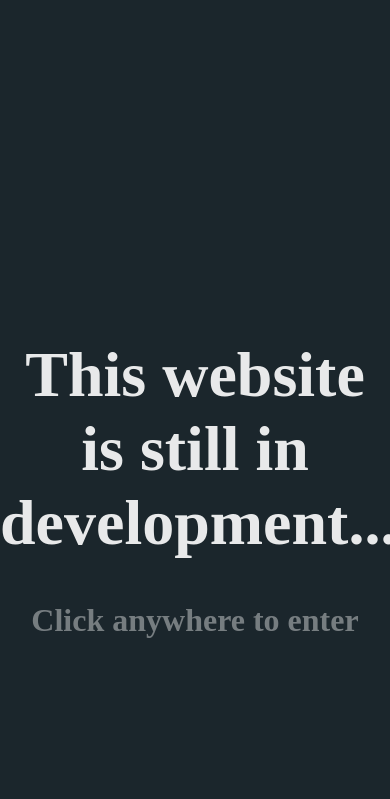
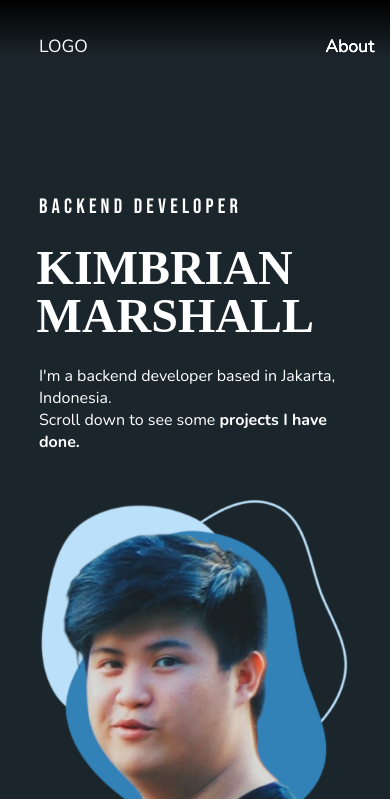
Before and after one commit to cimbraien/cimbraien.id, a plain HTML site: page index.html in a window 390 px wide. Shown: the top 799 px of the page. Drawn offline with nearby package versions, Linux system fonts and the light colour scheme.

Commit message:
Add mobile responsive

```diff
--- a/index.html
+++ b/index.html
@@ -9,11 +9,11 @@
     <link rel="stylesheet" href="./styles/mobile.css" />
     <link rel="stylesheet" href="./styles/indev.css" />
   </head>
-  <body class="no-scroll">
-    <div class="indev">
+  <body>
+    <!-- <div class="indev">
       <p class="indev-message">This website is still in development...</p>
       <p class="enter-message">Click anywhere to enter</p>
-    </div>
+    </div> -->
     <div class="contents">
       <div class="navbar">
         <div class="navbar-items">
--- a/scripts/script.js
+++ b/scripts/script.js
@@ -2,11 +2,19 @@
 const navbuttons = document.querySelectorAll(".navbar-items .sections");
 let activeindex = 0;
 
-const OFFSET = {
+const OFFSET_WEB = {
   about: -1,
   portfolio: 550,
   contact: 1520,
 };
+
+const OFFSET_MOBILE = {
+  about: -1,
+  portfolio: 830,
+  contact: 2150,
+};
+
+const OFFSET = window.innerWidth <= 600 ? OFFSET_MOBILE : OFFSET_WEB;
 
 window.addEventListener("scroll", () => {
   // console.log(window.pageYOffset);
@@ -21,7 +29,7 @@ window.addEventListener("scroll", () => {
 });
 
 // ! INDEV MESSAGE
-const body = document.querySelector("body");
+/* const body = document.querySelector("body");
 const contents = document.querySelector(".contents");
 const indev = document.querySelector(".indev");
 indev.addEventListener("click", () => {
@@ -31,7 +39,7 @@ indev.addEventListener("click", () => {
     indev.style.display = "none";
     body.classList.remove("no-scroll");
   }, 1500);
-});
+}); */
 
 // ! PROJECT SLIDER
 const arrowleft = document.querySelector(".fa-chevron-left");
--- a/styles/mobile.css
+++ b/styles/mobile.css
@@ -1,5 +1,15 @@
 @media (max-width: 600px) {
   .navbar-items .sections {
+    display: none;
+  }
+
+  .nav-active {
+    display: inline-flex !important;
+    border: none;
+  }
+
+  .nav-active:before,
+  .nav-active:after {
     display: none;
   }
 
@@ -7,11 +17,17 @@
     width: 20%;
   }
 
-  #about {
+  #about,
+  #portfolio,
+  #contact {
     flex-direction: column;
+    height: auto;
   }
 
-  .about-left {
+  .about-left,
+  .about-right,
+  .portfolio-left,
+  .portfolio-right {
     flex: 100%;
   }
 
@@ -22,10 +38,7 @@
   .about-intro {
     font-size: 1em;
     margin-bottom: 5vh;
-  }
-
-  .about-right {
-    flex: 100%;
+    margin-right: 5vw;
   }
 
   #about img {
@@ -33,4 +46,33 @@
     height: auto;
     margin-left: 10%;
   }
+
+  .portfolio-projectname {
+    margin-top: 5vh;
+  }
+
+  .portfolio-projectdesc {
+    margin-right: 5vw;
+  }
+
+  .portfolio-right {
+    margin-right: 0;
+    margin-left: 10vw;
+  }
+
+  #contact label {
+    width: 100%;
+  }
+
+  #contact input {
+    width: 50%;
+  }
+
+  #contact textarea {
+    width: 75%;
+  }
+
+  .footer-icons {
+    width: 75%;
+  }
 }
--- a/styles/style.css
+++ b/styles/style.css
@@ -16,9 +16,9 @@ body {
   background: #1b262c;
   font-family: "Nunito";
   color: #fff;
-  -ms-overflow-style: none;
+  /* -ms-overflow-style: none;
   scrollbar-width: none;
-  overflow-y: scroll;
+  overflow-y: scroll; */
 }
 
 body::-webkit-scrollbar {
```
